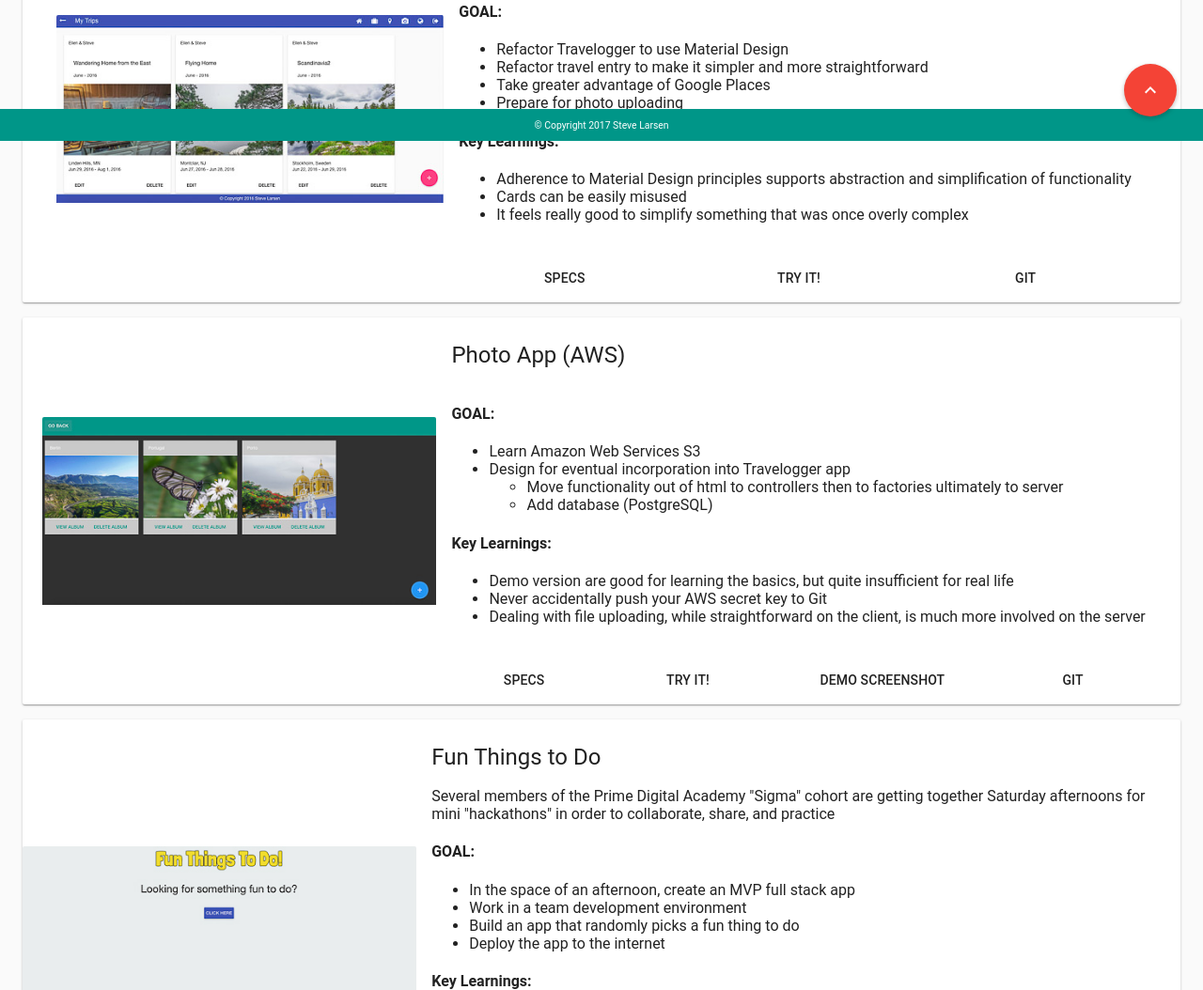
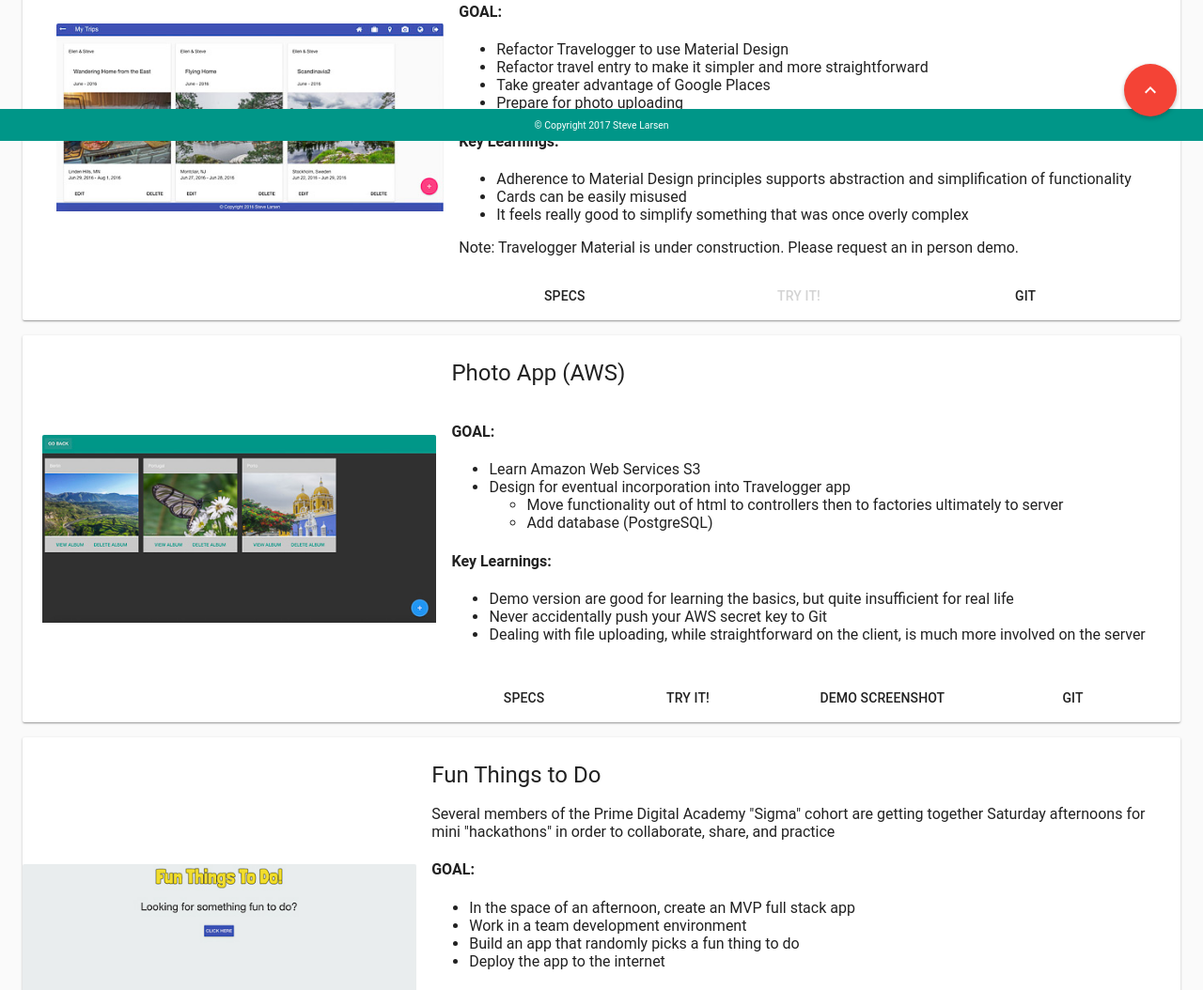
Before and after one commit to SMLarsen/professional-portfolio, a website: page public/views/index.html at #!/portfolio in a window 1280 px wide. Shown: the part 650-1704 px from the top of the page at 94% size. Drawn offline with Linux system fonts and the light colour scheme; files whose address does not match are found by name.

Commit message:
disable try it button for Travelogger material

```diff
--- a/public/views/templates/portfolio.html
+++ b/public/views/templates/portfolio.html
@@ -56,10 +56,11 @@
                         <li>Cards can be easily misused</li>
                         <li>It feels really good to simplify something that was once overly complex</li>
                     </ul>
+                    <p>Note: Travelogger Material is under construction.  Please request an in person demo.</p>
                 </md-card-content>
                 <md-card-actions layout="row" layout-align="space-around center">
                     <md-button ng-click="vm.showSpecs($event, 1)">Specs</md-button>
-                    <md-button>Try It!</md-button>
+                    <md-button ng-disabled style="color: lightgray;">Try It!</md-button>
                     <md-button href="https://github.com/SMLarsen/travelogger-material" target="_blank">Git</md-button>
                 </md-card-actions>
             </div>
```
